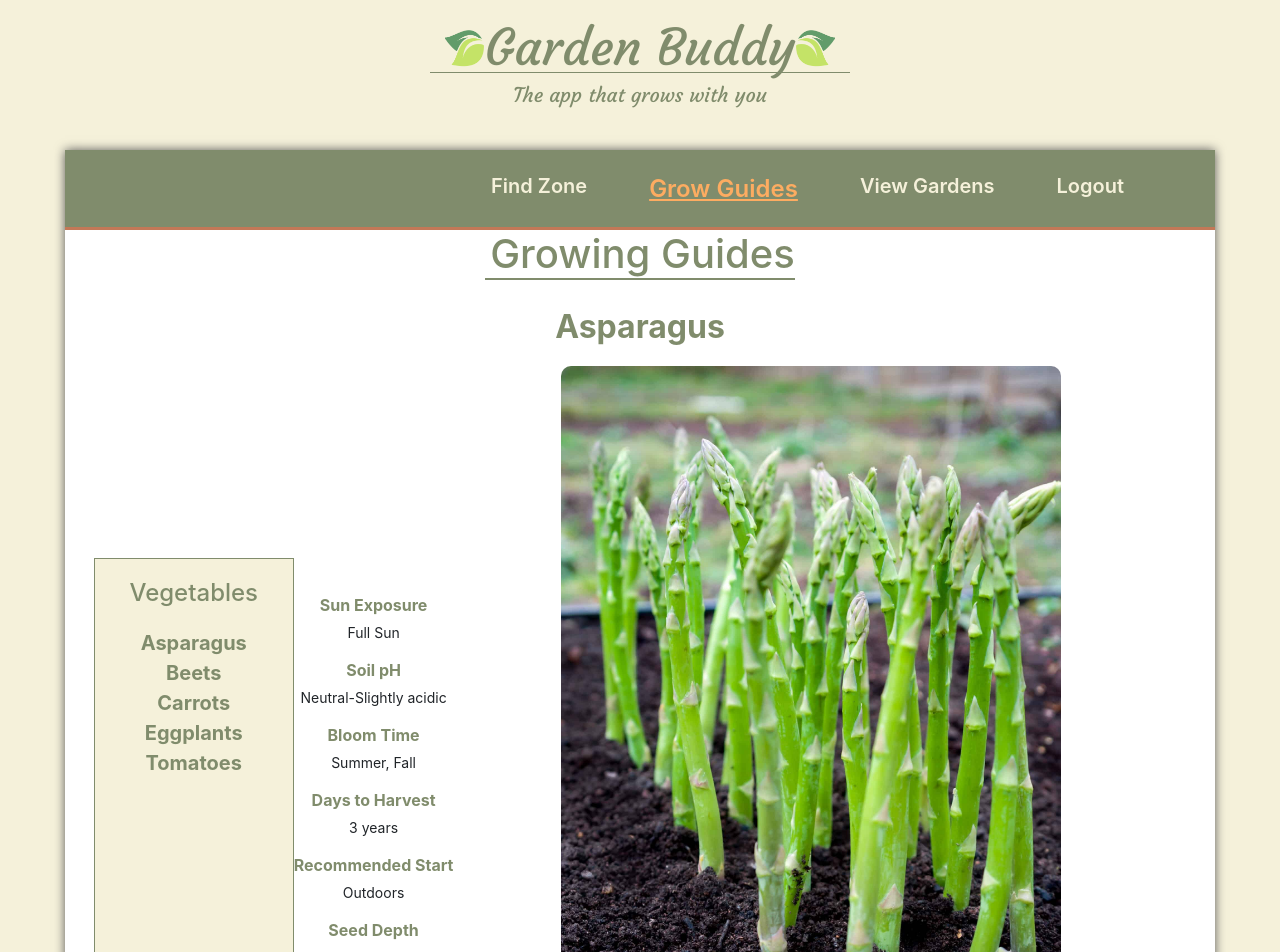
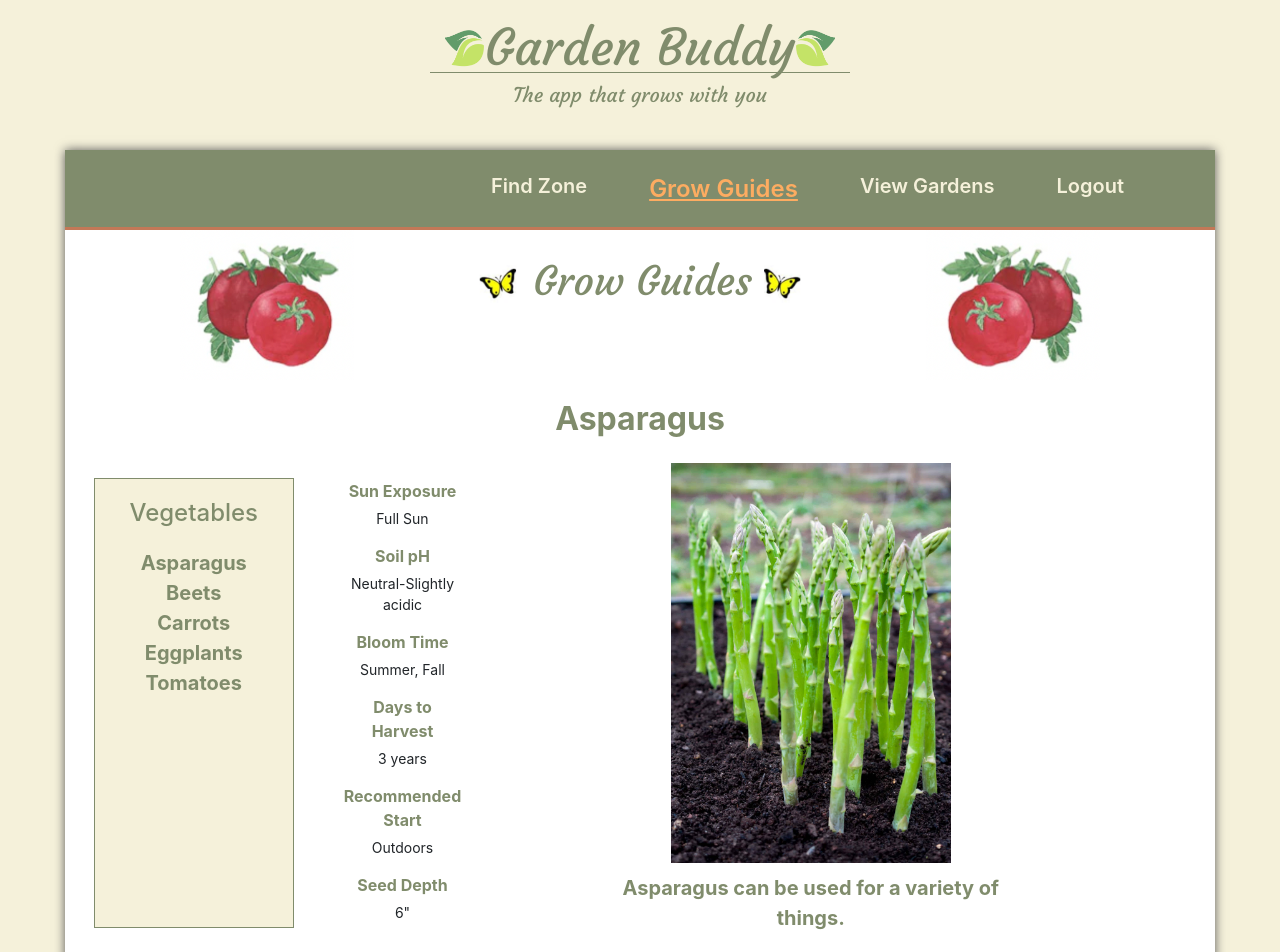
Before and after one commit to jkwalsh127/garden-buddy, a React (Create React App) app in the folder client/: page /guides/Asparagus in a window 1280 px wide. Shown: the top 952 px of the page. Built offline with nearby package versions, Linux system fonts and the light colour scheme.

Commit message:
format asparagus page

```diff
--- a/client/src/components/Asparagus.js
+++ b/client/src/components/Asparagus.js
@@ -2,11 +2,23 @@ import React from 'react';
 import '../pages/styles/guides.css';
 import { Link } from 'react-router-dom';
 import asparagus from '../pages/images/asparagus.jpg';
+import tomatoesLeft from '../pages/images/tomatoes-left.png';
+import tomatoesRight from '../pages/images/tomatoes-right.png';
+import butterflyLeft from '../pages/images/butterfly-left.png';
+import butterflyRight from '../pages/images/butterfly-right.png';
 
 export default function Asparagus() {
     return (
             <>
-            <h1 className='page-title'>Growing Guides</h1>
+            <div className='guide-wrap'>
+                <img src={tomatoesLeft} alt="tomatoes" className='tomatoes'/>
+                <div className='title-wrap-guides'>
+                    <img src={butterflyLeft} alt="butterfly" className='butterfly'/>
+                    <h1 className='guides-title font-title'>Grow Guides</h1>
+                    <img src={butterflyRight} alt="butterfly" className='butterfly'/>
+                </div>
+                <img src={tomatoesRight} alt="tomatoes" className='tomatoes'/>
+            </div>
             <h2 className='veggie-title'>Asparagus</h2>
             <div className='content-wrap'>
             <div className='list-wrap'>
@@ -59,7 +71,7 @@ export default function Asparagus() {
                         </ul>
                     </div>
                     <div className='description-wrap'>
-                        <img className='veggie-img' src={asparagus} alt='tomato plant'></img>
+                        <img className='asparagus-img' src={asparagus} alt='tomato plant'></img>
                         <p className='description'>
                             Asparagus can be used for a variety of things.
                         </p>
--- a/client/src/pages/styles/guides.css
+++ b/client/src/pages/styles/guides.css
@@ -42,7 +42,7 @@
 }
 .detail-list {
     list-style: none;
-    margin: 0;
+    margin: 0 50px;
     padding: 10px 0 0 0;
 }
 .detail-label {
@@ -119,11 +119,6 @@
     display: flex;
     align-items: center;
 }
-.detail-list {
-    list-style: none;
-    margin: 0;
-    padding: 10px 0 0 0;
-}
 .detail-label {
     font-weight: 700;
     color: var(--green);
@@ -153,3 +148,6 @@
     font-size: 20px;
     margin: 10px 0 10px 0;
 }
+.asparagus-img {
+    height: 400px;
+}
```
Also changed, not shown: 1 other file (tests, documents, lock files or other folders).
